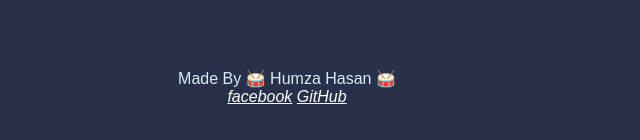
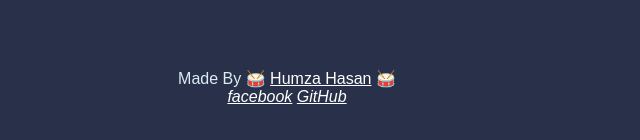
Before and after one commit to humza011/DrumKit, a plain HTML site: page index.html in a window 1280 px wide. Shown: the part 506-646 px from the top of the page, 353-993 px from the left. Drawn offline with Linux system fonts and the light colour scheme.

Commit message:
Updated homepage info

```diff
--- a/index.html
+++ b/index.html
@@ -24,7 +24,7 @@
 
 
   <footer>
-      Made By 🥁 Humza Hasan 🥁 <br>
+      Made By 🥁 <a href="https://humza011.github.io/Humza-Personal-Site/" class="weblink">Humza Hasan</a> 🥁 <br>
       <a href="https://www.facebook.com/humza.hasan"><i class="fab fa-facebook-f">facebook</i></a>
       <a href="https://github.com/humza011"><i class="fab fa-github">GitHub</i></a>
   </footer>
```
